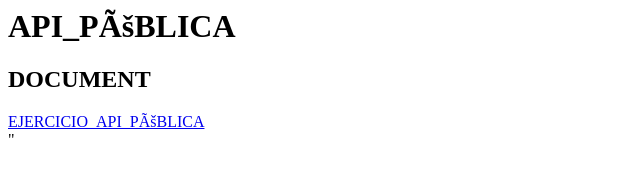
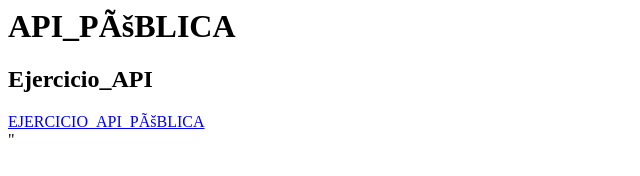
Before and after one commit to dianamicru99/Ejercicio_Api, a plain HTML site: page index.html in a window 1280 px wide. Shown: the full height of the page, 0-640 px from the left. Drawn offline with Linux system fonts and the light colour scheme.

Commit message:
Update index.html

```diff
--- a/index.html
+++ b/index.html
@@ -1,7 +1,7 @@
 <Docotype html>
 <html lang="es">
 <head>
- <title> Título WEB </title>
+ <title> Cruz_Diaz </title>
  <meta charset="UTF-8>
  <meta name="PRACTICA API" content="Ejercicio API">
  <meta name="EJERCICIO" content=Ejercicio API">
@@ -14,7 +14,7 @@
  </nav>
  <section>
  <article>
- <h2>DOCUMENT</h2>
+ <h2>Ejercicio_API</h2>
   <a href="ejercicioAPI/API.py"_bank">EJERCICIO_API_PÚBLICA</a>   <br/>
 "<Document python</a></p>
  </article>
```
